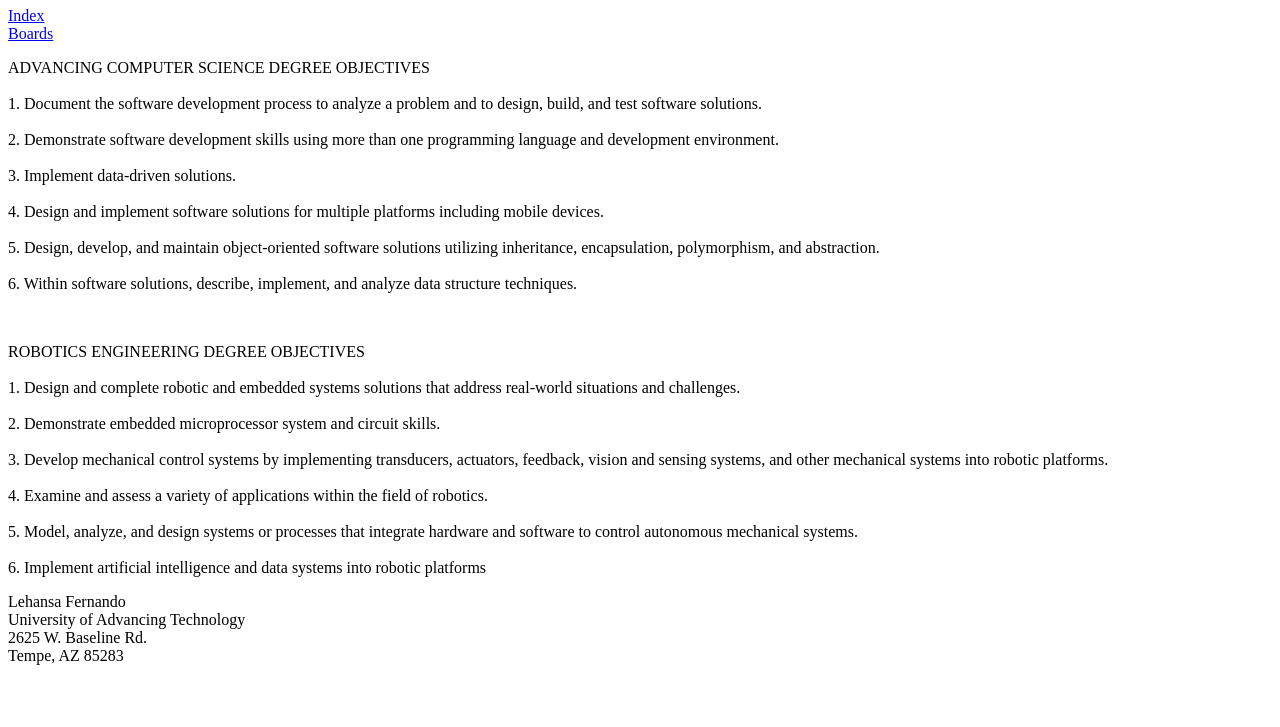
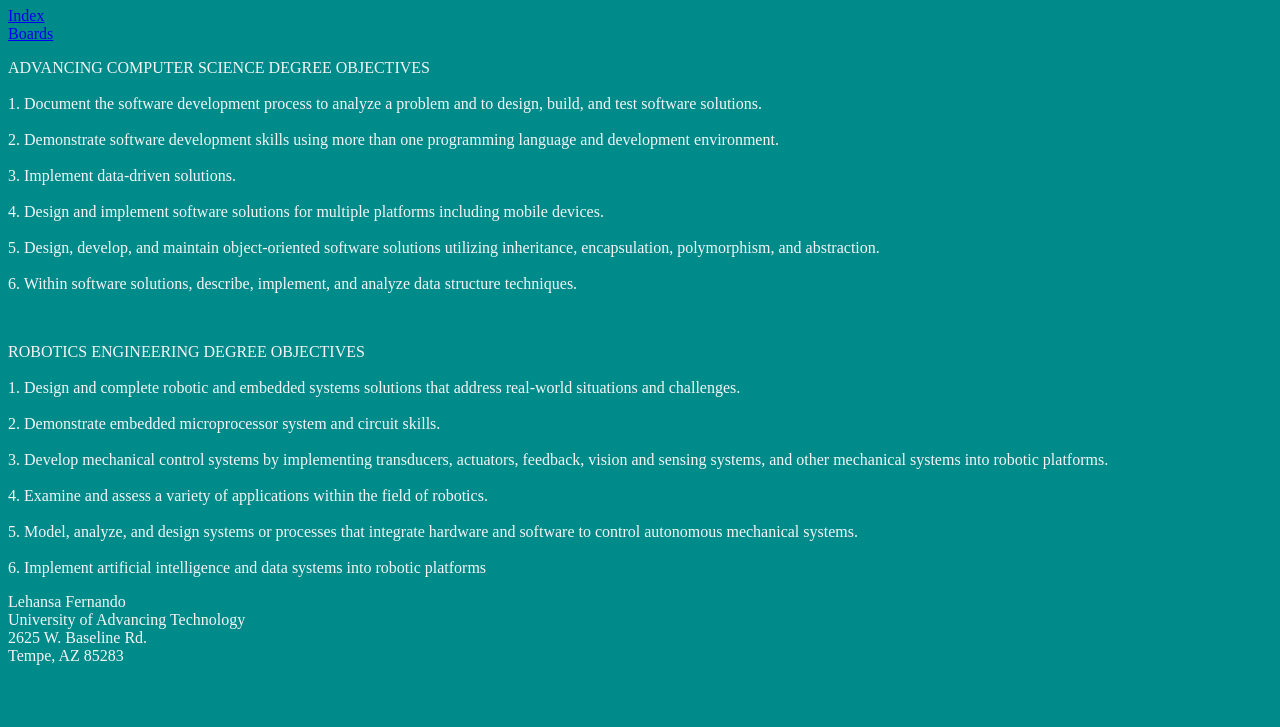
Before and after one commit to Lehansa101/CSC102, a plain HTML site: page Boards.html in a window 1280 px wide. Shown: the part 73-800 px from the top of the page. Drawn offline with Linux system fonts and the light colour scheme.

Commit message:
Add files via upload

```diff
--- a/Boards.html
+++ b/Boards.html
@@ -4,10 +4,21 @@
     <meta charset="UTF-8">
     <meta name="viewport" content="width=device-width, initial-scale=1.0">
     <title>Document</title>
+
+    <!-- embedded CSS styles-->
+     <style>
+        body{
+            background-color:darkcyan;
+            color: whitesmoke
+        }
+     </style>
 </head>
 <body>
     <header>
         <h1>My CSC102 Boards Page</h1>
+
+            <!--add a link to our css file-->
+            <link rel="stylesheet" href="main.css">
 
          <!-- this will be the menu for traveling between the webpages -->
          <nav>
@@ -17,7 +28,9 @@
          </nav>
     </header>
 
-    <p>ADVANCING COMPUTER SCIENCE DEGREE OBJECTIVES
+   <!-- incline CSS style-->
+    <p style="color : whitesmoke">
+    ADVANCING COMPUTER SCIENCE DEGREE OBJECTIVES
     <br>
     <br>1. Document the software development process to analyze a problem and to design, build, and test software solutions.
     <br><br>2. Demonstrate software development skills using more than one programming language and development environment.
```
Also changed, not shown: index.html (+3 -0 lines).
